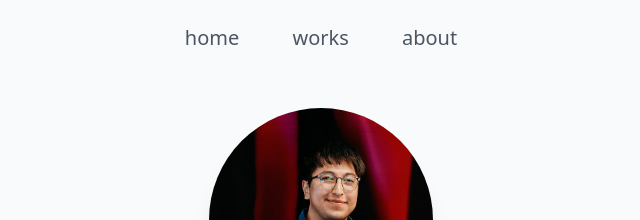
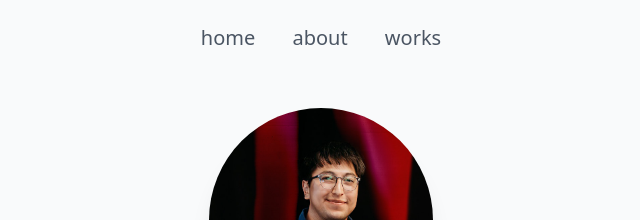
Before and after one commit to enriquebarragan/enriquebarragan.github.io, a Jekyll site: the page built from index.md, in a window 1280 px wide. Shown: the top 220 px of the page, without its empty margins (319-959 px from the left). Built offline with Jekyll 4.4.1, drawn with Linux system fonts in a browser that asks for light colours; nearby versions of some CDN libraries.

Commit message:
Update default.html

```diff
--- a/_layouts/default.html
+++ b/_layouts/default.html
@@ -10,10 +10,10 @@
 </head>
 <body class="bg-gray-50 text-gray-800 antialiased min-h-screen flex flex-col">
 
-  <div class="text-center pt-6 pb-2 space-x-12 text-gray-600 text-lg sm:text-xl font-light">
+  <div class="text-center pt-6 pb-2 space-x-8 text-gray-600 text-lg sm:text-xl font-light">
     <a href="/" class="hover:text-gray-800">home</a>
+    <a href="/about/" class="hover:text-gray-800">about</a>
     <a href="/works/" class="hover:text-gray-800">works</a>
-    <a href="/about/" class="hover:text-gray-800">about</a>
   </div>
 
   <div class="flex-grow">
```
